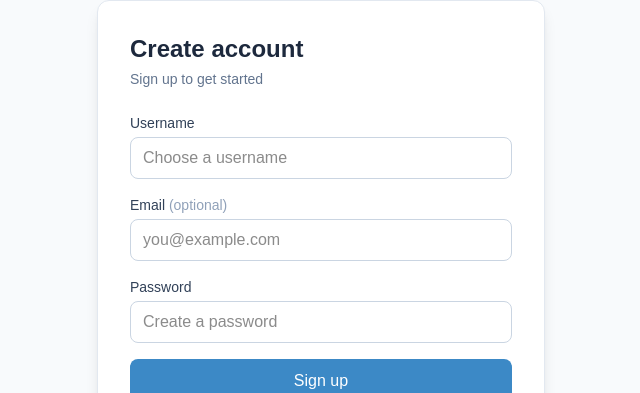
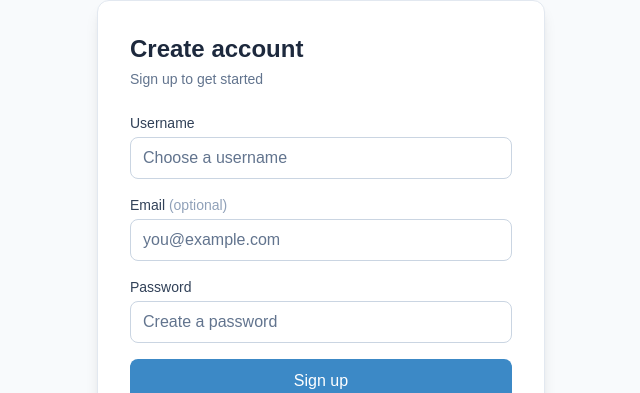
Before and after one commit to bballhaus/civitas, a Next.js app in the folder front_end/: page /signup in a window 1280 px wide. Shown: the part 144-537 px from the top of the page, without its empty margins (319-959 px from the left). Built offline with nearby package versions, Linux system fonts and the light colour scheme.

Commit message:
make login/signup text darker

```diff
--- a/front_end/src/app/login/page.tsx
+++ b/front_end/src/app/login/page.tsx
@@ -107,7 +107,7 @@
                 onChange={(e) => setUsername(e.target.value)}
                 required
                 autoComplete="username"
-                className="w-full px-3 py-2 border border-slate-300 rounded-lg focus:outline-none focus:ring-2 focus:ring-[#3C89C6] focus:border-transparent"
+                className="w-full px-3 py-2 border border-slate-300 rounded-lg focus:outline-none focus:ring-2 focus:ring-[#3C89C6] focus:border-transparent text-slate-700 placeholder:text-slate-500"
                 placeholder="Enter your username"
               />
             </div>
@@ -126,7 +126,7 @@
                 onChange={(e) => setPassword(e.target.value)}
                 required
                 autoComplete="current-password"
-                className="w-full px-3 py-2 border border-slate-300 rounded-lg focus:outline-none focus:ring-2 focus:ring-[#3C89C6] focus:border-transparent"
+                className="w-full px-3 py-2 border border-slate-300 rounded-lg focus:outline-none focus:ring-2 focus:ring-[#3C89C6] focus:border-transparent text-slate-700 placeholder:text-slate-500"
                 placeholder="Enter your password"
               />
             </div>
--- a/front_end/src/app/signup/page.tsx
+++ b/front_end/src/app/signup/page.tsx
@@ -93,7 +93,7 @@
                 onChange={(e) => setUsername(e.target.value)}
                 required
                 autoComplete="username"
-                className="w-full px-3 py-2 border border-slate-300 rounded-lg focus:outline-none focus:ring-2 focus:ring-[#3C89C6] focus:border-transparent"
+                className="w-full px-3 py-2 border border-slate-300 rounded-lg focus:outline-none focus:ring-2 focus:ring-[#3C89C6] focus:border-transparent text-slate-700 placeholder:text-slate-500"
                 placeholder="Choose a username"
               />
             </div>
@@ -111,7 +111,7 @@
                 value={email}
                 onChange={(e) => setEmail(e.target.value)}
                 autoComplete="email"
-                className="w-full px-3 py-2 border border-slate-300 rounded-lg focus:outline-none focus:ring-2 focus:ring-[#3C89C6] focus:border-transparent"
+                className="w-full px-3 py-2 border border-slate-300 rounded-lg focus:outline-none focus:ring-2 focus:ring-[#3C89C6] focus:border-transparent text-slate-700 placeholder:text-slate-500"
                 placeholder="you@example.com"
               />
             </div>
@@ -130,7 +130,7 @@
                 onChange={(e) => setPassword(e.target.value)}
                 required
                 autoComplete="new-password"
-                className="w-full px-3 py-2 border border-slate-300 rounded-lg focus:outline-none focus:ring-2 focus:ring-[#3C89C6] focus:border-transparent"
+                className="w-full px-3 py-2 border border-slate-300 rounded-lg focus:outline-none focus:ring-2 focus:ring-[#3C89C6] focus:border-transparent text-slate-700 placeholder:text-slate-500"
                 placeholder="Create a password"
               />
             </div>
```
Also changed, not shown: 1 other file (tests, documents, lock files or other folders).
